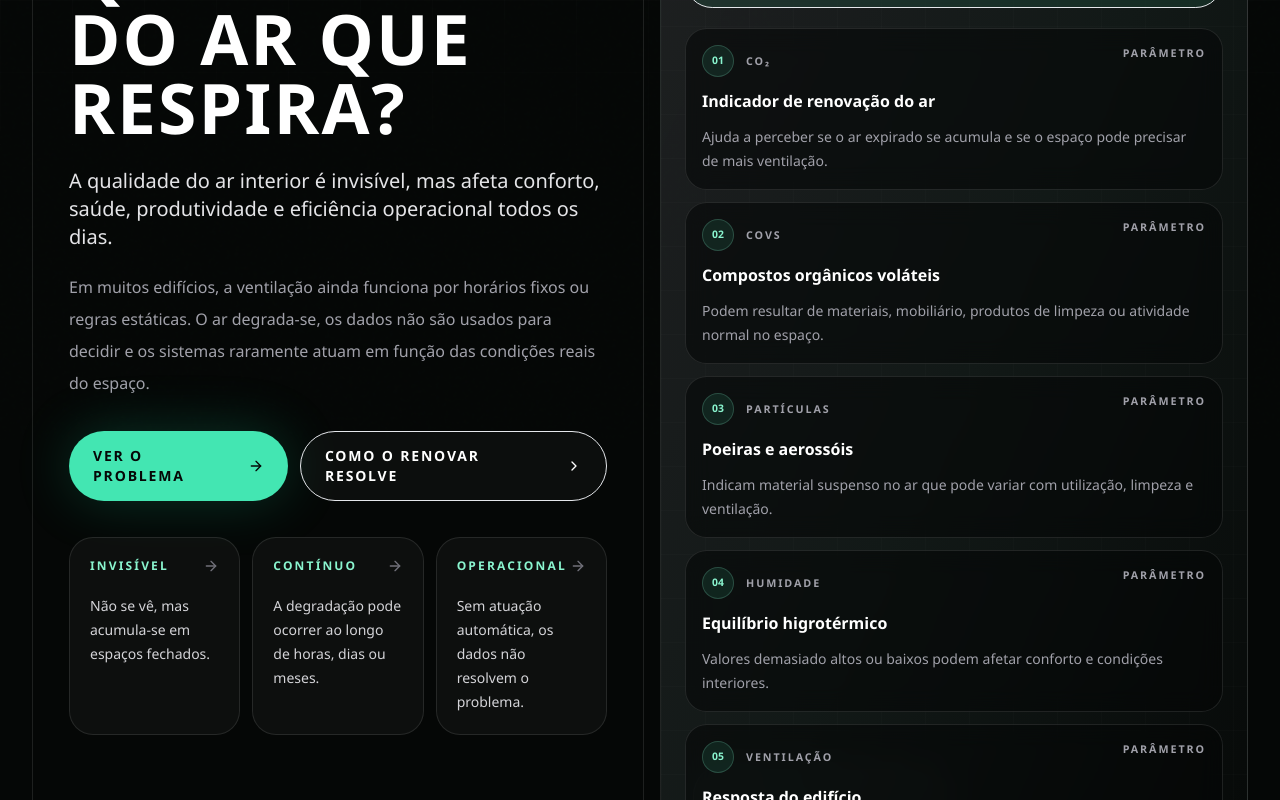
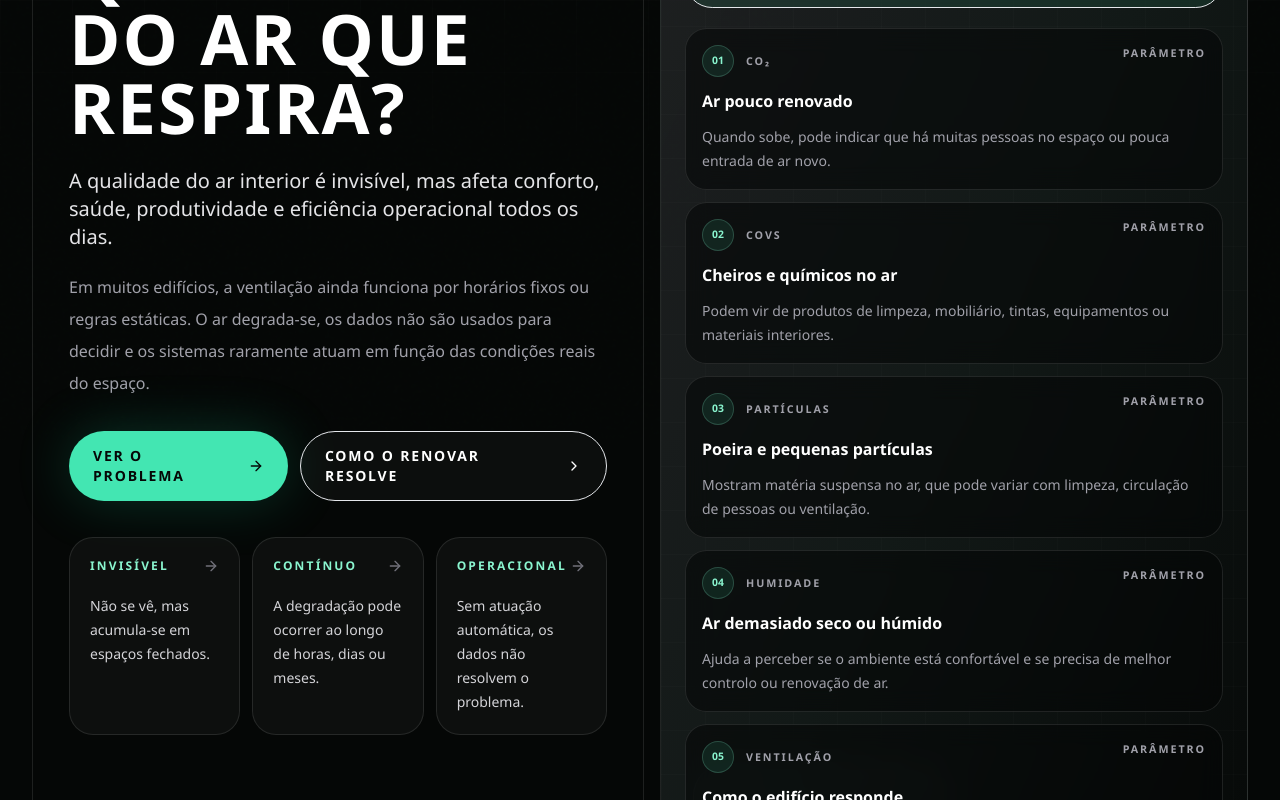
Before and after one commit to Stardust-Systems-Lda/Website, a React (Vite) app: page / in a window 1280 px wide. Shown: the part 360-1160 px from the top of the page. Built offline with nearby package versions, Linux system fonts and the light colour scheme.

Commit message:
Simplify air parameter copy

```diff
--- a/src/App.tsx
+++ b/src/App.tsx
@@ -88,33 +88,33 @@ const heroProblemCards = [
 const diagnosticParameters = [
   {
     label: 'CO₂',
-    title: 'Indicador de renovação do ar',
-    description:
-      'Ajuda a perceber se o ar expirado se acumula e se o espaço pode precisar de mais ventilação.',
+    title: 'Ar pouco renovado',
+    description:
+      'Quando sobe, pode indicar que há muitas pessoas no espaço ou pouca entrada de ar novo.',
   },
   {
     label: 'COVs',
-    title: 'Compostos orgânicos voláteis',
-    description:
-      'Podem resultar de materiais, mobiliário, produtos de limpeza ou atividade normal no espaço.',
+    title: 'Cheiros e químicos no ar',
+    description:
+      'Podem vir de produtos de limpeza, mobiliário, tintas, equipamentos ou materiais interiores.',
   },
   {
     label: 'Partículas',
-    title: 'Poeiras e aerossóis',
-    description:
-      'Indicam material suspenso no ar que pode variar com utilização, limpeza e ventilação.',
+    title: 'Poeira e pequenas partículas',
+    description:
+      'Mostram matéria suspensa no ar, que pode variar com limpeza, circulação de pessoas ou ventilação.',
   },
   {
     label: 'Humidade',
-    title: 'Equilíbrio higrotérmico',
-    description:
-      'Valores demasiado altos ou baixos podem afetar conforto e condições interiores.',
+    title: 'Ar demasiado seco ou húmido',
+    description:
+      'Ajuda a perceber se o ambiente está confortável e se precisa de melhor controlo ou renovação de ar.',
   },
   {
     label: 'Ventilação',
-    title: 'Resposta do edifício',
-    description:
-      'Mostra se a renovação do ar funciona por rotina ou se responde às condições reais.',
+    title: 'Como o edifício responde',
+    description:
+      'O ponto principal é perceber se a ventilação reage ao estado real do espaço ou apenas a horários fixos.',
   },
 ];
 
```
